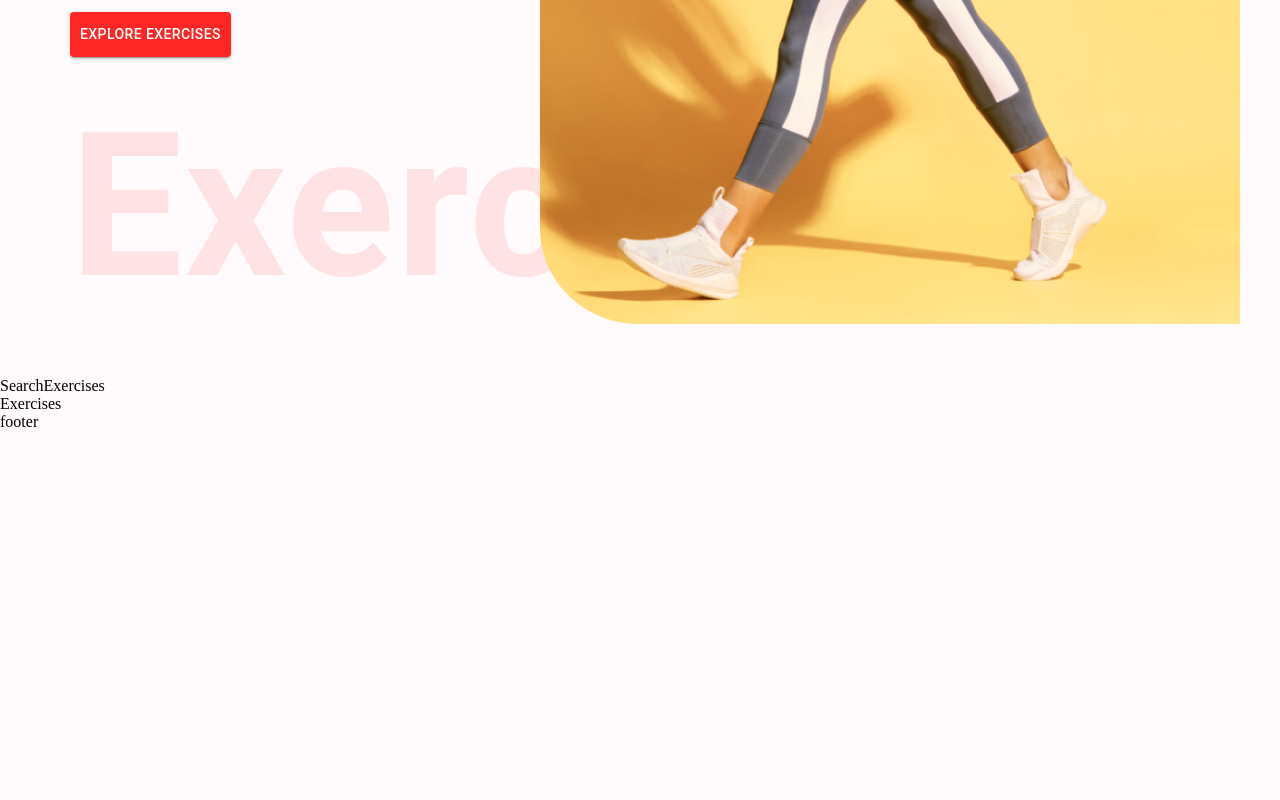
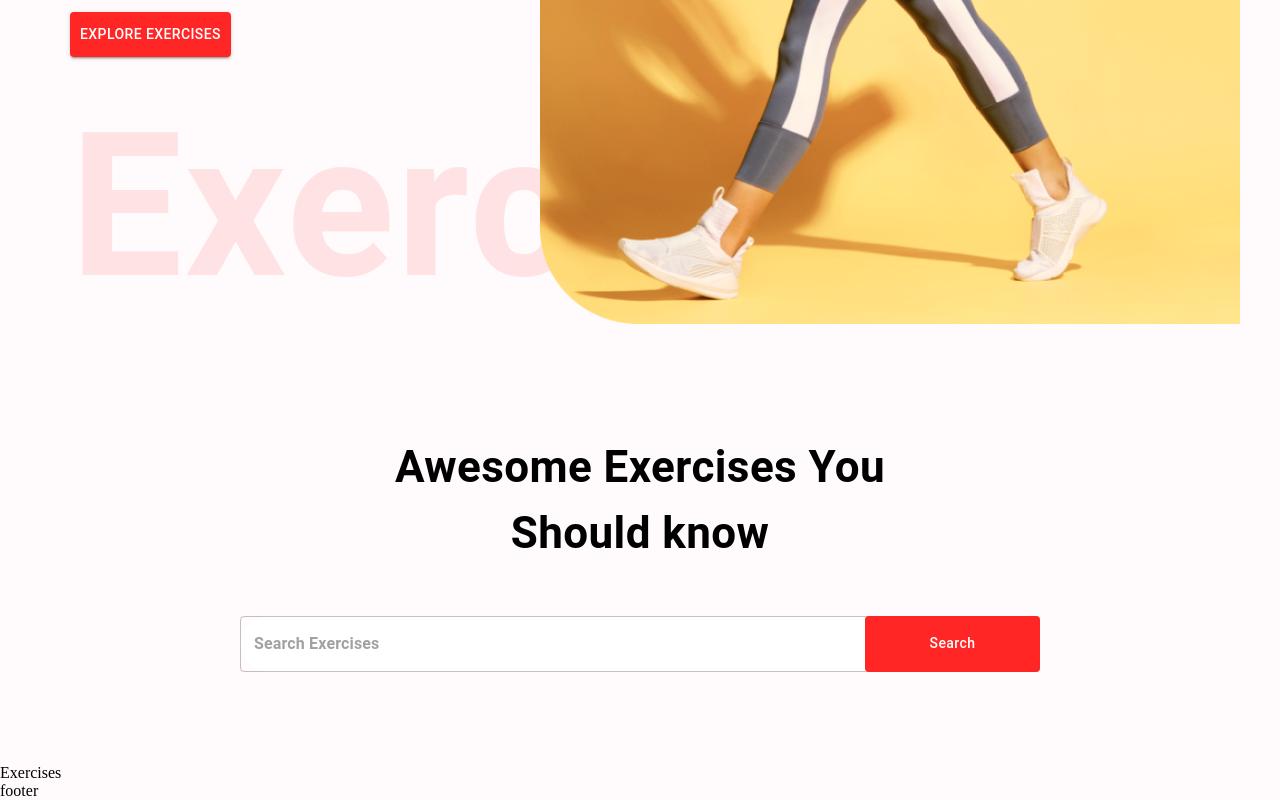
Before and after one commit to gokul-1998/gym_App_react, a React (Create React App) app in the folder gym_exercises/: page / in a window 1280 px wide. Shown: the part 542-1342 px from the top of the page. Before the commit the page ends 973 px from the top, so only its background shows below. Built offline with nearby package versions, Linux system fonts and the light colour scheme; no server answers.

Commit message:
added env

```diff
--- a/gym_exercises/src/components/HeroBanner.js
+++ b/gym_exercises/src/components/HeroBanner.js
@@ -40,7 +40,7 @@
         color="#ff2625"
         sx={{
             opacity:0.1,
-            display:{lg:'block'},xs:'none'
+            display:{lg:'block',xs:'none'}
         }}
         fontSize="200px"
         >
--- a/gym_exercises/src/components/SearchExercises.js
+++ b/gym_exercises/src/components/SearchExercises.js
@@ -1,10 +1,86 @@
-import React from 'react'
+import React,{useEffect,useState} from 'react'
+
+import {Box,Buttom,Button,Stack,TextField,Typography} from '@mui/material';
+
+import { exerciseOptions,fetchData } from '../utils/fetchData';
+
 
 const SearchExercises = () => {
+    const [search,setSearch]=useState('')
+    const [exercises,setExercises]=useState('')
+
+    const handleSearch=async()=>{
+        if(search){
+            const exerciseData=await fetchData(
+                'https://exercisedb.p.rapidapi.com/exercises?limit=1000',exerciseOptions
+            );
+            const SearchedExercises=exerciseData.filter((exercise)=>
+                exercise.name.toLowerCase().includes(search)||
+                exercise.target.toLowerCase().includes(search)||
+                exercise.equipment.toLowerCase().includes(search)||
+                exercise.bodyPart.toLowerCase().includes(search)
+        )
+        setSearch('');
+        setExercises(SearchedExercises);
+    }
+    }
+
   return (
-    <div>
-      SearchExercises
-    </div>
+    <Stack alignItems="center" mt="37px"
+    justifyContent="center"
+    p='20px'
+    >
+        <Typography fontWeight={700} sx={{
+            fontSize:{lg:'44px',xs:'30px'}
+        }}
+        mb='50px' textAlign="center"
+        >
+            Awesome Exercises You <br/> Should know
+        </Typography>
+        <Box position="relative" mb="72px">
+            <TextField
+    sx={{
+        input:{fontWeight:'700',
+            border:'none',borderRadius:'4px'
+
+        },
+        width:{
+            lg:"800px", xs:'350px'
+        },
+        backgroundColor:"#fff",
+        borderRadius:'40px'
+
+    }}
+
+            height="76px"
+            value={search}
+            onChange={(e)=>{setSearch(e.target.value.toLowerCase())}}
+            placeholder="Search Exercises"
+            type="text"
+            />
+            <Button className="search-btn"
+                sx={{
+                    bgcolor:'#ff2625',
+                    color:'#fff',
+textTransform:'none',
+width:{
+    lg:'175px',xs:'80px'
+},
+fontsize:{lg:'20px',xs:'14px'
+    },
+    height:'56px',
+    position:'absolute',
+    right:0
+}}
+onClick={handleSearch}
+
+
+            >
+                Search
+            </Button>
+        </Box>
+
+    </Stack>
   )
 }
 
--- /dev/null
+++ b/gym_exercises/src/utils/fetchData.js
@@ -0,0 +1,16 @@
+export const exerciseOptions={
+	method: 'GET',
+	// hostname: 'exercisedb.p.rapidapi.com',
+	// port: null,
+	// path: '/exercises/bodyPart/back?limit=10&offset=0',
+	headers: {
+		'x-rapidapi-key': process.env.REACT_APP_RAPID_API_KEY,
+		'x-rapidapi-host': 'exercisedb.p.rapidapi.com'
+	}
+};
+
+export const fetchData=async(url,options)=>{
+const response=await fetch(url,options);
+const data=await response.json();
+return data;
+}
```
Also changed, not shown: 2 other files (tests, documents, lock files or other folders).
